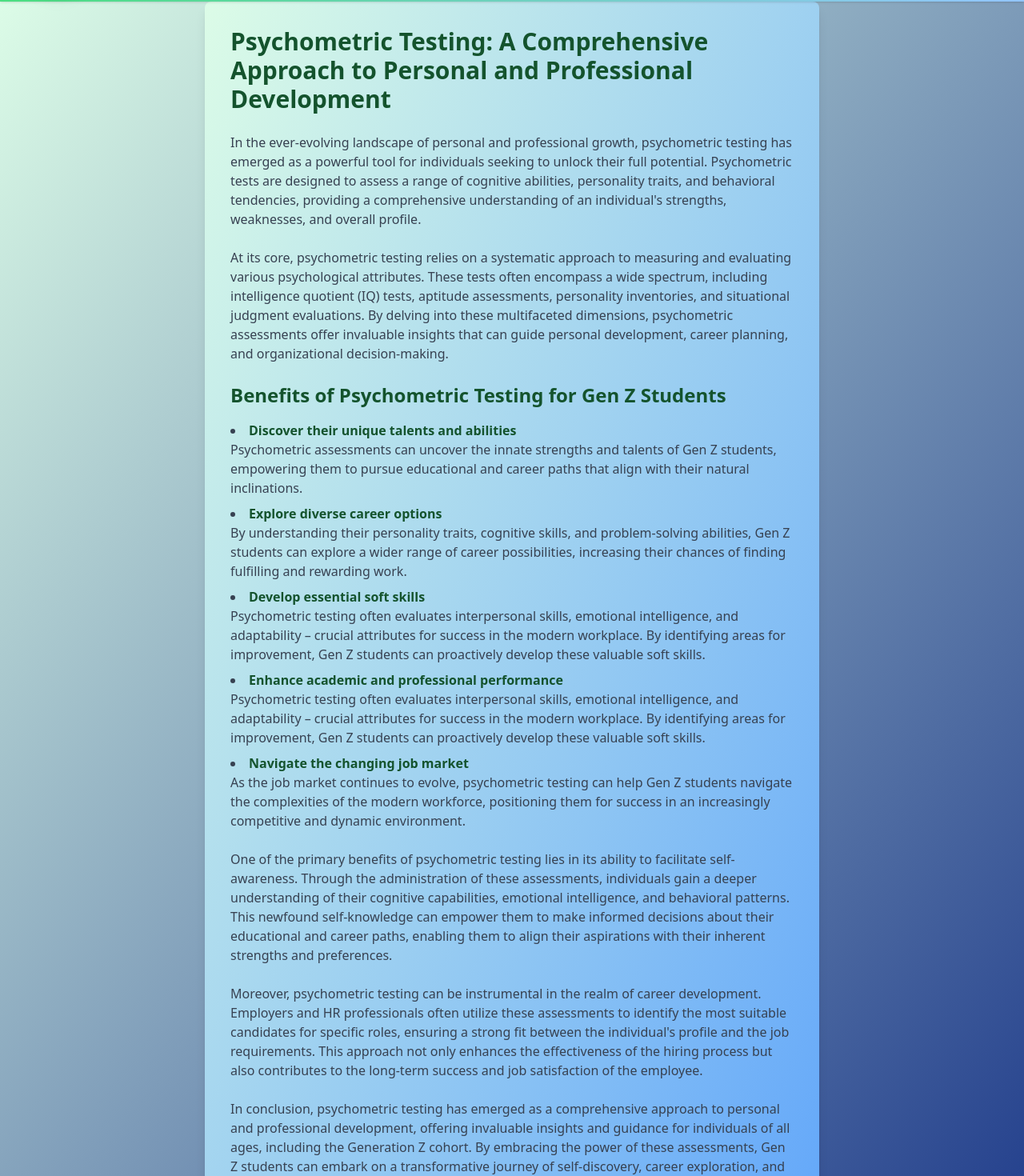
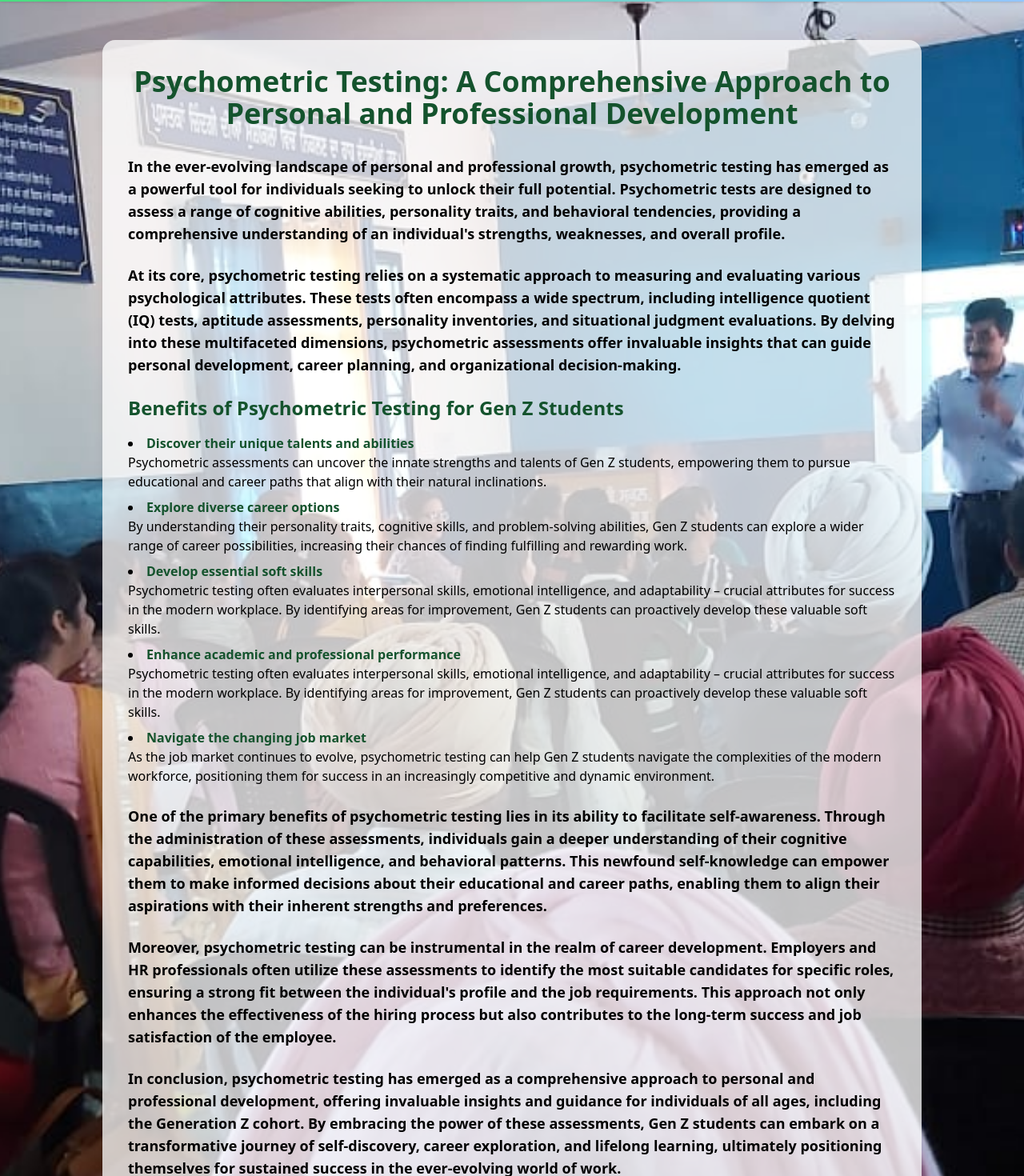
Before and after one commit to Akash17797/PsychometricApp, a React (Vite) app: page /psychometric_testing in a window 1280 px wide. Shown: the part 98-1568 px from the top of the page at 80% size. Built offline with nearby package versions, Linux system fonts and the light colour scheme.

Commit message:
changes made to drug and psychometric pages

```diff
--- a/src/Components/Psychometric/Psychometric.jsx
+++ b/src/Components/Psychometric/Psychometric.jsx
@@ -1,64 +1,5 @@
-// import React from 'react';
-
-// function Psychometric() {
-//     return (
-//         <div className="flex justify-center items-center min-h-screen bg-gradient-to-br from-green-100 to-blue-900">
-//             <div className="bg-white shadow-lg rounded-lg p-8 max-w-3xl w-full">
-//                 <h1 className="text-3xl font-bold mb-6 text-green-900">Psychometric Testing: A Comprehensive Approach to Personal and Professional Development</h1>
-//                 <div className="space-y-6">
-//                     <p className="text-gray-700">
-//                         In the ever-evolving landscape of personal and professional growth, psychometric testing has emerged as a powerful tool for individuals seeking to unlock their full potential. Psychometric tests are designed to assess a range of cognitive abilities, personality traits, and behavioral tendencies, providing a comprehensive understanding of an individual's strengths, weaknesses, and overall profile.
-//                     </p>
-//                     <p className="text-gray-700">
-//                         At its core, psychometric testing relies on a systematic approach to measuring and evaluating various psychological attributes. These tests often encompass a wide spectrum, including intelligence quotient (IQ) tests, aptitude assessments, personality inventories, and situational judgment evaluations. By delving into these multifaceted dimensions, psychometric assessments offer invaluable insights that can guide personal development, career planning, and organizational decision-making.
-//                     </p>
-//                     <div>
-//                         <h2 className="text-2xl font-bold mb-4 text-green-900">Benefits of Psychometric Testing for Gen Z Students</h2>
-//                         <ul className="list-disc list-inside text-gray-700 space-y-2">
-//                             <li className="hover:bg-green-100 transition duration-300 ease-in-out transform hover:-translate-y-1 hover:scale-105">
-//                                 <span className="text-green-900 font-bold">Discover their unique talents and abilities</span>
-//                                 <p>Psychometric assessments can uncover the innate strengths and talents of Gen Z students, empowering them to pursue educational and career paths that align with their natural inclinations.</p>
-//                             </li>
-//                             <li className="hover:bg-green-100 transition duration-300 ease-in-out transform hover:-translate-y-1 hover:scale-105">
-//                                 <span className="text-green-900 font-bold">Explore diverse career options</span>
-//                                 <p>By understanding their personality traits, cognitive skills, and problem-solving abilities, Gen Z students can explore a wider range of career possibilities, increasing their chances of finding fulfilling and rewarding work.</p>
-//                             </li>
-//                             <li className="hover:bg-green-100 transition duration-300 ease-in-out transform hover:-translate-y-1 hover:scale-105">
-//                                 <span className="text-green-900 font-bold">Develop essential soft skills</span>
-//                                 <p>Psychometric testing often evaluates interpersonal skills, emotional intelligence, and adaptability – crucial attributes for success in the modern workplace. By identifying areas for improvement, Gen Z students can proactively develop these valuable soft skills.</p>
-//                             </li>
-//                             <li className="hover:bg-green-100 transition duration-300 ease-in-out transform hover:-translate-y-1 hover:scale-105">
-//                                 <span className="text-green-900 font-bold">Enhance academic and professional performance</span>
-//                                 <p>Psychometric testing often evaluates interpersonal skills, emotional intelligence, and adaptability – crucial attributes for success in the modern workplace. By identifying areas for improvement, Gen Z students can proactively develop these valuable soft skills.</p>
-//                             </li>
-//                             <li className="hover:bg-green-100 transition duration-300 ease-in-out transform hover:-translate-y-1 hover:scale-105">
-//                                 <span className="text-green-900 font-bold">Navigate the changing job market</span>
-//                                 <p>As the job market continues to evolve, psychometric testing can help Gen Z students navigate the complexities of the modern workforce, positioning them for success in an increasingly competitive and dynamic environment.</p>
-//                             </li>
-//                         </ul>
-//                     </div>
-//                     <p className="text-gray-700">
-//                         One of the primary benefits of psychometric testing lies in its ability to facilitate self-awareness. Through the administration of these assessments, individuals gain a deeper understanding of their cognitive capabilities, emotional intelligence, and behavioral patterns. This newfound self-knowledge can empower them to make informed decisions about their educational and career paths, enabling them to align their aspirations with their inherent strengths and preferences.
-//                     </p>
-//                     <p className="text-gray-700">
-//                         Moreover, psychometric testing can be instrumental in the realm of career development. Employers and HR professionals often utilize these assessments to identify the most suitable candidates for specific roles, ensuring a strong fit between the individual's profile and the job requirements. This approach not only enhances the effectiveness of the hiring process but also contributes to the long-term success and job satisfaction of the employee.
-//                     </p>
-//                     <p className="text-gray-700">
-//                         In conclusion, psychometric testing has emerged as a comprehensive approach to personal and professional development, offering invaluable insights and guidance for individuals of all ages, including the Generation Z cohort. By embracing the power of these assessments, Gen Z students can embark on a transformative journey of self-discovery, career exploration, and lifelong learning, ultimately positioning themselves for sustained success in the ever-evolving world of work.
-//                     </p>
-//                 </div>
-//                 <button className="bg-green-500 hover:bg-green-600 text-white font-bold py-2 px-4 rounded mt-6 transition duration-300 ease-in-out transform hover:-translate-y-1 hover:scale-105">
-//                     Take a Psychometric Test
-//                 </button>
-//             </div>
-//         </div>
-//     );
-// }
-
-// export default Psychometric;
-
-
 import React from 'react';
+import backgroundImage from '../images/psychometric.jpg';
 
 const ListItem = ({ title, description }) => (
   <li className="hover:bg-green-100 transition duration-300 ease-in-out hover:rounded-xl hover:p-2 transform hover:-translate-y-1 hover:scale-105">
@@ -92,35 +33,45 @@ function Psychometric() {
   ];
 
   return (
-        <div className="flex justify-center items-center min-h-screen bg-gradient-to-br from-green-100 to-blue-900">
-            <div className="bg-gradient-to-br from-green-100 to-blue-400 shadow-lg rounded-lg p-8 max-w-3xl w-full">
-                <h1 className="text-3xl font-bold mb-6 text-green-900">Psychometric Testing: A Comprehensive Approach to Personal and Professional Development</h1>
+    <div
+      className="py-12 px-4 sm:px-6 lg:px-8 flex justify-center items-center min-h-screen"
+      style={{
+        backgroundImage: `url(${backgroundImage})`,
+        backgroundSize: 'cover',
+        backgroundRepeat: 'no-repeat',
+        backgroundPosition: 'center'
+      }}
+    >
+      <div className="bg-opacity-75 p-8 rounded-2xl bg-white shadow-lg max-w-5xl w-full">
+        <h1 className="text-4xl font-bold text-center mb-8 text-green-900">
+          Psychometric Testing: A Comprehensive Approach to Personal and Professional Development
+        </h1>
         <div className="space-y-6">
-                    <p className="text-gray-700">
+          <p className="text-lg text-black font-bold">
             In the ever-evolving landscape of personal and professional growth, psychometric testing has emerged as a powerful tool for individuals seeking to unlock their full potential. Psychometric tests are designed to assess a range of cognitive abilities, personality traits, and behavioral tendencies, providing a comprehensive understanding of an individual's strengths, weaknesses, and overall profile.
           </p>
-                    <p className="text-gray-700">
+          <p className="text-lg text-black font-bold">
             At its core, psychometric testing relies on a systematic approach to measuring and evaluating various psychological attributes. These tests often encompass a wide spectrum, including intelligence quotient (IQ) tests, aptitude assessments, personality inventories, and situational judgment evaluations. By delving into these multifaceted dimensions, psychometric assessments offer invaluable insights that can guide personal development, career planning, and organizational decision-making.
           </p>
           <div>
             <h2 className="text-2xl font-bold mb-4 text-green-900">Benefits of Psychometric Testing for Gen Z Students</h2>
-                        <ul className="list-disc list-inside text-gray-700 space-y-2">
+            <ul className="list-disc list-inside space-y-2">
               {benefits.map((benefit, index) => (
                 <ListItem key={index} title={benefit.title} description={benefit.description} />
               ))}
             </ul>
           </div>
-                    <p className="text-gray-700">
+          <p className="text-lg text-black font-bold">
             One of the primary benefits of psychometric testing lies in its ability to facilitate self-awareness. Through the administration of these assessments, individuals gain a deeper understanding of their cognitive capabilities, emotional intelligence, and behavioral patterns. This newfound self-knowledge can empower them to make informed decisions about their educational and career paths, enabling them to align their aspirations with their inherent strengths and preferences.
           </p>
-                    <p className="text-gray-700">
+          <p className="text-lg text-black font-bold">
             Moreover, psychometric testing can be instrumental in the realm of career development. Employers and HR professionals often utilize these assessments to identify the most suitable candidates for specific roles, ensuring a strong fit between the individual's profile and the job requirements. This approach not only enhances the effectiveness of the hiring process but also contributes to the long-term success and job satisfaction of the employee.
           </p>
-                    <p className="text-gray-700">
+          <p className="text-lg text-black font-bold">
             In conclusion, psychometric testing has emerged as a comprehensive approach to personal and professional development, offering invaluable insights and guidance for individuals of all ages, including the Generation Z cohort. By embracing the power of these assessments, Gen Z students can embark on a transformative journey of self-discovery, career exploration, and lifelong learning, ultimately positioning themselves for sustained success in the ever-evolving world of work.
           </p>
         </div>
-                <button className="bg-green-500 hover:bg-green-600 text-white font-bold py-2 px-4 rounded mt-6 transition duration-300 ease-in-out transform hover:-translate-y-1 hover:scale-105">
+        <button className="mt-6 px-4 py-2 bg-green-500 text-white rounded-md hover:bg-green-600 transition duration-300 ease-in-out transform hover:-translate-y-1 hover:scale-105">
           Take a Psychometric Test
         </button>
       </div>
```
Also changed, not shown: src/Components/images/psychometric.jpg (renamed from src/Components/images/DrugAbuse.jpg). Lines whose indentation alone changed are shown as unchanged.
